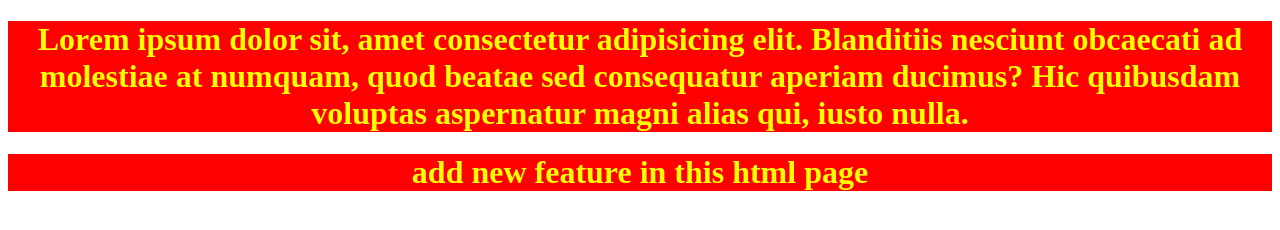
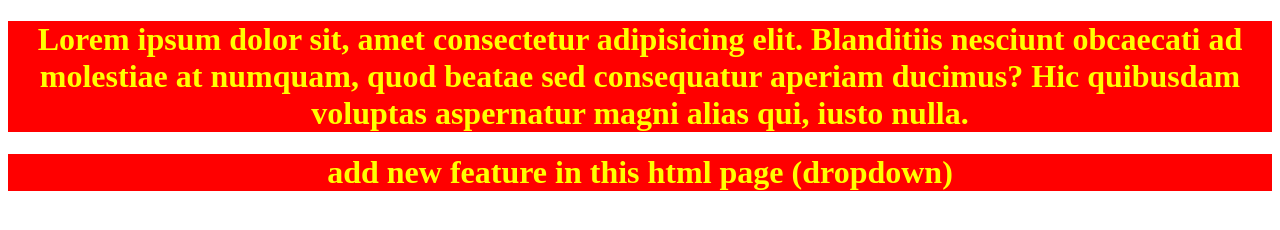
Before and after one commit to Danish-Sarwari/localrepo, a plain HTML site: page index.html in a window 1280 px wide. Drawn offline with Linux system fonts and the light colour scheme.

```diff
--- a/index.html
+++ b/index.html
@@ -13,7 +13,7 @@
         quod beatae sed consequatur aperiam ducimus? Hic quibusdam voluptas aspernatur magni alias qui, iusto nulla.
     </h1>
 
-    <h1>add new feature in this html page</h1>
+    <h1>add new feature in this html page (dropdown)</h1>
 
 
 </body>
```
